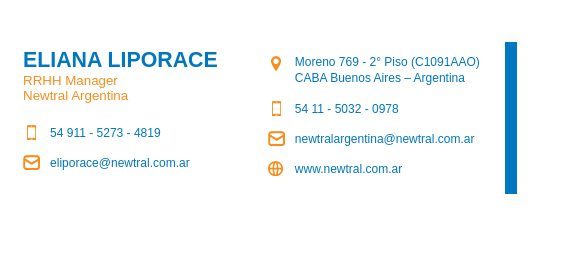
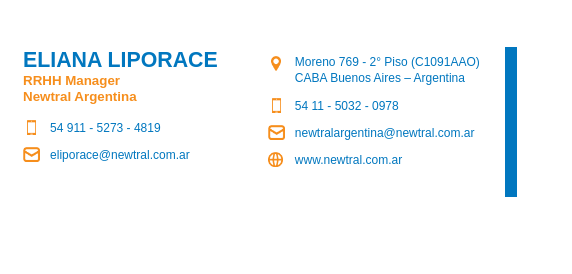
Before and after one commit to jormanespinoza/newtral-signature, a plain HTML site: page index.html in a window 1280 px wide. Shown: the full height of the page, 215-787 px from the left. Drawn offline with Linux system fonts and the light colour scheme.

Commit message:
feat: All aligned

```diff
--- a/index.html
+++ b/index.html
@@ -58,15 +58,15 @@
 														</tr>
 														 <!-- member role -->
 														<tr
-															style="font-family: Arial, Helvetica, sans-serif; font-size: 10pt; font-weight: 400; color: #f68e1c;">
-															<td>
+															style="font-family: Arial, Helvetica, sans-serif; font-size: 10pt; font-weight: 700; color: #f68e1c;">
+															<td style="line-height: 16px">
 																RRHH Manager
 															</td>
 														</tr>
 														<!-- company name -->
 														<tr
-															style="font-family: Arial, Helvetica, sans-serif; font-size: 10pt; font-weight: 400; color: #f68e1c;">
-															<td style="padding-bottom: 7px;">
+															style="font-family: Arial, Helvetica, sans-serif; font-size: 10pt; font-weight: 700; color: #f68e1c;">
+															<td style="padding-bottom: 1px;">
 																Newtral Argentina
 															</td>
 														</tr>
@@ -77,8 +77,8 @@
 																<table border="0" cellspacing="0" cellpadding="0">
 																	<!-- member phone number -->
 																	<tr>
-																		<td valign="center" style="padding: 15px 0px 15px 0px; text-align: center;"><img src="assets/icons/phone.png" height="15" /></td>
-																		<td style="padding: 15px 0px 15px 10px;" valign="center"><a href="tel:+5491152734819">54 911 - 5273 - 4819</a></td>
+																		<td valign="center" style="padding: 15px 0px 12px 0px; text-align: center;"><img src="assets/icons/phone.png" height="15" /></td>
+																		<td style="padding: 15px 0px 12px 10px;" valign="center"><a href="tel:+5491152734819">54 911 - 5273 - 4819</a></td>
 																	</tr>
 																	<!-- member email -->
 																	<tr>
@@ -106,8 +106,8 @@
 																<table border="0" cellspacing="0" cellpadding="0">
 																	<!-- company address -->
 																	<tr>
-																		<td valign="top" style="padding: 8px 0px 15px 0px; text-align: center;"><img src="assets/icons/marker.png" height="15" /></td>
-																		<td style="padding: 6px 0px 15px 10px;" valign="center">
+																		<td valign="top" style="padding: 8px 0px 12px 0px; text-align: center;"><img src="assets/icons/marker.png" height="15" /></td>
+																		<td style="padding: 6px 0px 12px 10px;" valign="center">
 																			<a
 																				href="https://www.google.com.ar/maps/place/Moreno+769,+C1091+AAO,+Buenos+Aires/@-34.6115633,-58.3794076,17z/data=!4m5!3m4!1s0x95bccad4024b50f1:0x9f475c49803dd902!8m2!3d-34.6115633!4d-58.3772189"
 																				target="_blank"
@@ -116,13 +116,13 @@
 																	</tr>
 																	<!-- company phone -->
 																	<tr>
-																		<td valign="center" style="padding: 0px 0px 15px 0px; text-align: center;"><img src="assets/icons/phone.png" height="15" /></td>
-																		<td style="padding: 0px 0px 15px 10px;" valign="center"><a href="tel:+5491150320978">54 11 - 5032 - 0978 </a></td>
+																		<td valign="center" style="padding: 0px 0px 12px 0px; text-align: center;"><img src="assets/icons/phone.png" height="15" /></td>
+																		<td style="padding: 0px 0px 12px 10px;" valign="center"><a href="tel:+5491150320978">54 11 - 5032 - 0978 </a></td>
 																	</tr>
 																	<!-- company email -->
 																	<tr>
-																		<td valign="center" style="padding: 0px 0px 15px 0px; text-align: center;"><img src="assets/icons/email.png"height="15" /></td>
-																		<td valign="center" style="padding: 0px 0px 15px 10px;"><a href="mailto:newtralargentina@newtral.com.ar">newtralargentina@newtral.com.ar</a></td>
+																		<td valign="center" style="padding: 0px 0px 12px 0px; text-align: center;"><img src="assets/icons/email.png"height="15" /></td>
+																		<td valign="center" style="padding: 0px 0px 12px 10px;"><a href="mailto:newtralargentina@newtral.com.ar">newtralargentina@newtral.com.ar</a></td>
 																	</tr>
 																	<!-- company domain url -->
 																	<tr>
@@ -139,8 +139,8 @@
 									</td>
 
 									<!-- blue rectangle -->
-									<td style="width: 12px; padding: 34px 0px 0px 25px;" width="12">
-										<span style="width: 12px; height: 152px; display: block; background-color: #0177bf; border: none;" width="12"></span>
+									<td valign="middle" style="width: 12px; padding: 0px 0px 0px 25px;" width="12">
+										<span style="width: 12px; height: 150px; display: block; background-color: #0177bf; border: none;" width="12"></span>
 									</td>
 								</tr>
 							</table>
```
